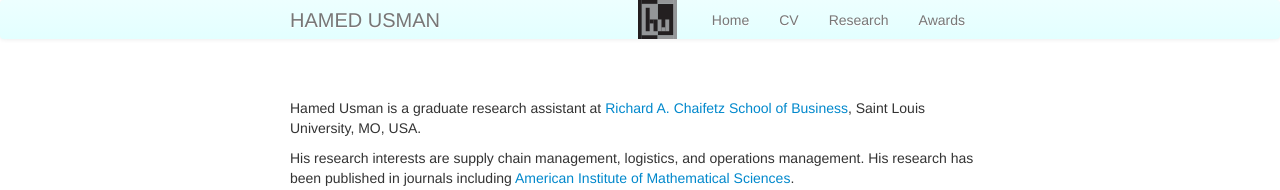
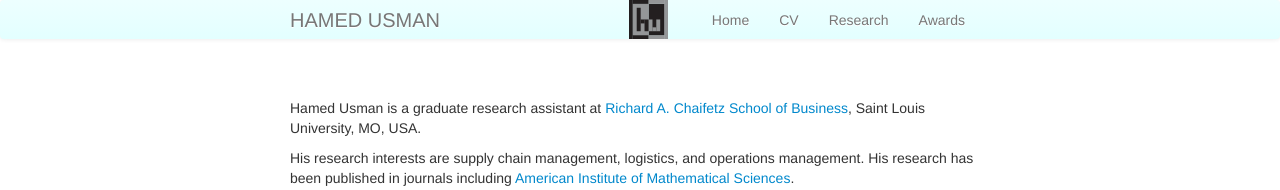
Before and after one commit to hamedusman/hamedusman.github.io, a Jekyll site: the page built from index.md, in a window 1280 px wide. Shown: the top 190 px of the page. Built offline with Jekyll 4.4.1, drawn with Linux system fonts in a browser that asks for light colours.

Commit message:
Update my_custom_css.css

```diff
--- a/assets/themes/twitter/css/my_custom_css.css
+++ b/assets/themes/twitter/css/my_custom_css.css
@@ -34,7 +34,7 @@ a img {
   margin-top: 0px;
   margin-right: 0px;
   margin-bottom: 0px;
-  margin-left: -50%;
+  margin-left: -75%;
   width: 39px;
   height: 39px;
   float: none;
```
